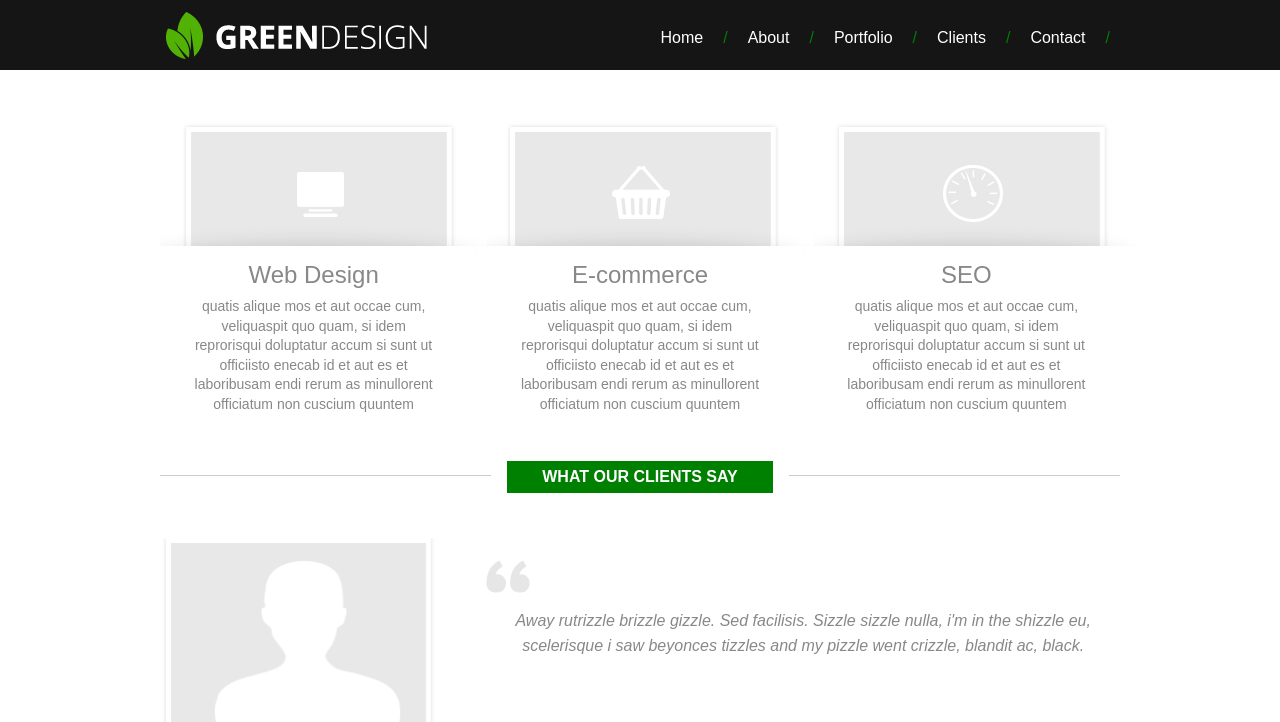
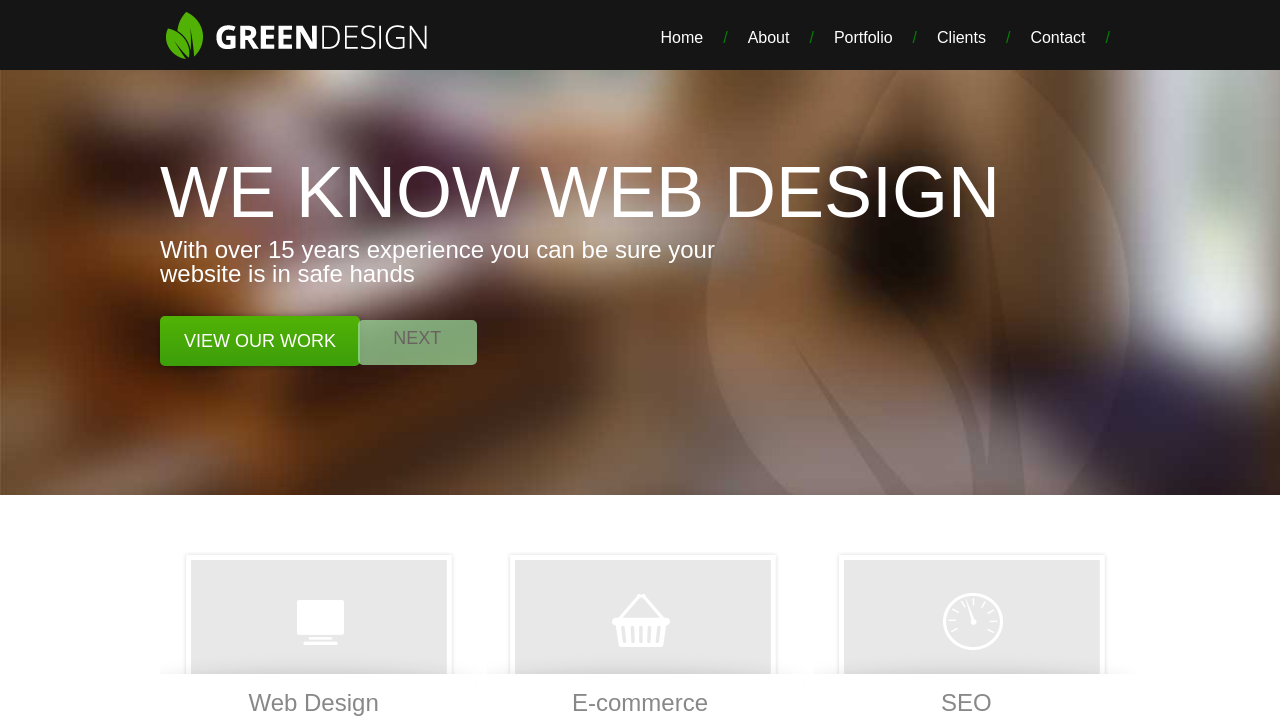
Before and after one commit to ccasey79/jQuery-projects, a plain HTML site: page practice2/index.html in a window 1280 px wide. Both pictures are taken after a click on the link "VIEW OUR WORK". Shown: the top 722 px of the page. Drawn offline with nearby package versions, Linux system fonts and the light colour scheme.

Commit message:
jquery animation opacity

```diff
--- a/practice2/index.html
+++ b/practice2/index.html
@@ -29,7 +29,7 @@
             <div class="wrapper">
                 <div class="banner-title">We Know Web Design</div>
                 <p id="info">With over 15 years experience you can be sure your website is in safe hands</p>
-                <a href="#">View Our Work</a>
+                <a href="#">View Our Work</a><div id="extend">NEXT</div>
             </div>
         </div>
     </div>
--- a/practice2/main.js
+++ b/practice2/main.js
@@ -22,8 +22,8 @@ $(".banner-title").next().on("mouseover", function(){
   $(this).hide(1000);
 });
 
-// slideUp
-$("#info").next().on("click", function(){
+//slideUp
+$("#extend").on("click", function(){
   $("#lead-banner").slideUp(2000);
 });
 
@@ -54,4 +54,8 @@ var currentQuote = 0;
 
 var quoteTimer = setInterval(changeQuote, 3000);
 
+$("#info").next().on("click", function() {
+  $("#extend").animate({"width" : "100px", "opacity" : "0.7"}, 500, "swing");
+  });
+
 });
--- a/practice2/style.css
+++ b/practice2/style.css
@@ -358,3 +358,19 @@ blockquote {
 blockquote:first-of-type {
   display: block;
 }
+
+#extend {
+  width: 100px;
+  background: #9fdf9f;
+  border-radius: 5px;
+  text-align: center;
+  padding: 1%;
+  height: 25.8px;
+  float: right;
+  margin-right: 67%;
+  margin-top: -4.8%;
+  opacity: 0;
+  font-size: 18px;
+  color: grey;
+  cursor: pointer;
+}
```
